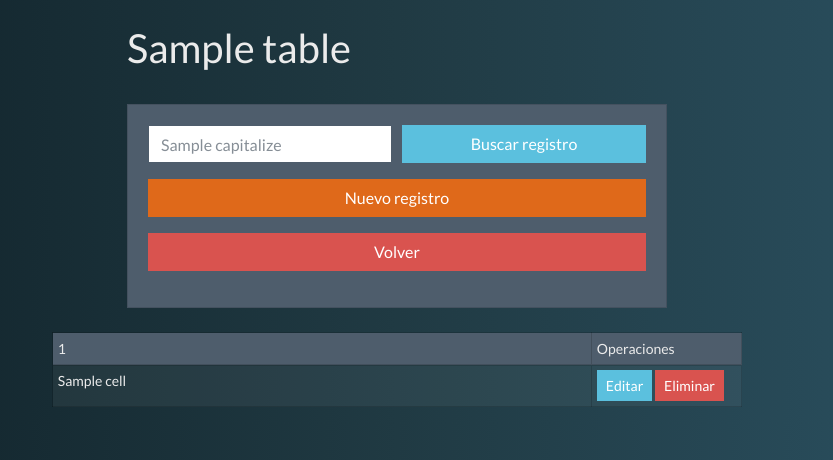
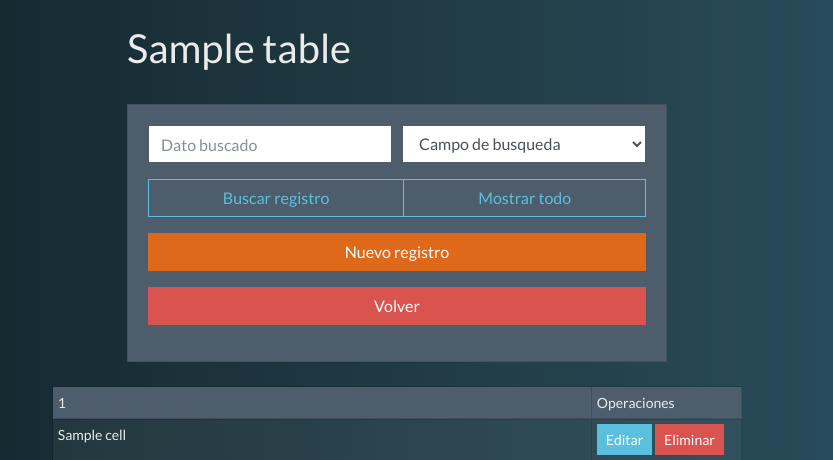
Before and after one commit to Carlos1408/Aviacion_mongo, a Flask app: template src/templates/index_table.html in a window 1280 px wide. Shown: the part 50-510 px from the top of the page, without its empty margins (243-1076 px from the left). Run offline with Flask 2, Linux system fonts and the light colour scheme; the template is opened without the code that fills it: most values are stand-ins (such as "Sample title", 1, 10 or a date in 2020); some libraries are stand-ins or nearby versions.

Commit message:
select de busqueda por campos en index-table

```diff
--- a/src/App.py
+++ b/src/App.py
@@ -12,9 +12,18 @@ app.secret_key = "mysecretkey"
 def index():
     return render_template('index.html')
 
-@app.route('/index-table/<schema>/<table>')
+@app.route('/index-table/<schema>/<table>', methods = ['GET', 'POST'])
 def index_table(schema, table):
-    return render_template('index_table.html', table = db_data.get_table(table))
+    if request.method == 'GET':
+        data_table = db_data.get_table(table)
+    elif request.method == 'POST':
+        data = request.form['data']
+        field = request.form['field']
+        data_table = db_data.get_table_rows(table, field, data)
+        if not data_table['data']:
+            flash(f"ERROR: {table.capitalize().replace('_', ' ')} ({field.capitalize()}: {data}) Registro inexistente")
+            return redirect(f"/index-table/{data_table['schema']}/{data_table['name']}")
+    return render_template('index_table.html', table = data_table)
 
 
 #INSERTS
@@ -54,18 +63,6 @@ def update_register(schema, table_name, data):
     flash(bd.get_message())
     return redirect(f"/index-table/{schema}/{table_name}")
 
-# UPDATE REDIRECCION A FORMULARIOS
-@app.route("/request-update/<table>", methods = ['POST'])
-def update(table):
-    data = request.form['data']
-    if db_data.row_exists(table, data):
-        return redirect(f"/index_update_form/{table}/{data}")
-    else:
-        table_info = db_data.get_info(table)
-        flash(f"ERROR: {table.capitalize()} ({table_info['index'].capitalize()}: {data}) Registro inexistente")
-        return redirect(f"/index-table/{table_info['schema']}/{table}")
-
-
 # DELETE
 @app.route("/delete/<schema>/<table>/<field>/<reg>")
 def delete(schema, table, field, reg):
--- a/src/templates/index_table.html
+++ b/src/templates/index_table.html
@@ -9,14 +9,23 @@
 <div class="row pt-4">
     <div class="col-md-6 offset-md-3">
         <div class="card card-body">
-            <form action="/request-update/{{ table['name'] }}" method="POST">
+            <form action="/index-table/{{ table['schema'] }}/{{ table['name'] }}" method="POST">
                 <div class="form-row form-group">
                     <div class="col">
-                    <input type="text" name="data" placeholder="{{ table['index'].capitalize().replace('_', ' ') }}" required class="form-control">
+                        <input type="text" name="data" placeholder="Dato buscado" required class="form-control">
                     </div>
                     <div class="col">
-                        <button type="submit" class="btn btn-info btn-block">Buscar registro</button>
+                        <select name="field" class="form-control" required>
+                            <option selected disabled value="">Campo de busqueda</option>
+                            {% for row in table['fields'] %}
+                                <option value="{{row.0}}">{{row.0.capitalize().replace('_', ' ')}}</option>
+                            {% endfor %}
+                        </select>
                     </div>
+                </div>
+                <div class="form-group btn-group btn-block">
+                    <button type="submit" class="btn btn-outline-info">Buscar registro</button>
+                    <a class="btn btn-outline-info" href="/index-table/{{table['schema']}}/{{table['name']}}">Mostrar todo</a>
                 </div>
                 <div class="form-group">
                     <a href="/index_register_form/{{ table['name'] }}" class="btn btn-primary btn-block">Nuevo registro</a>
```
Also changed, not shown: src/DB_data.py (+10 -0 lines).
